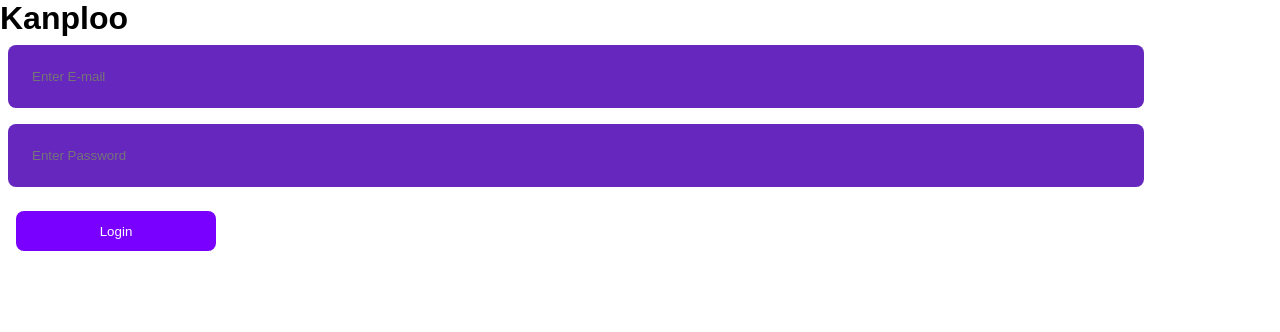
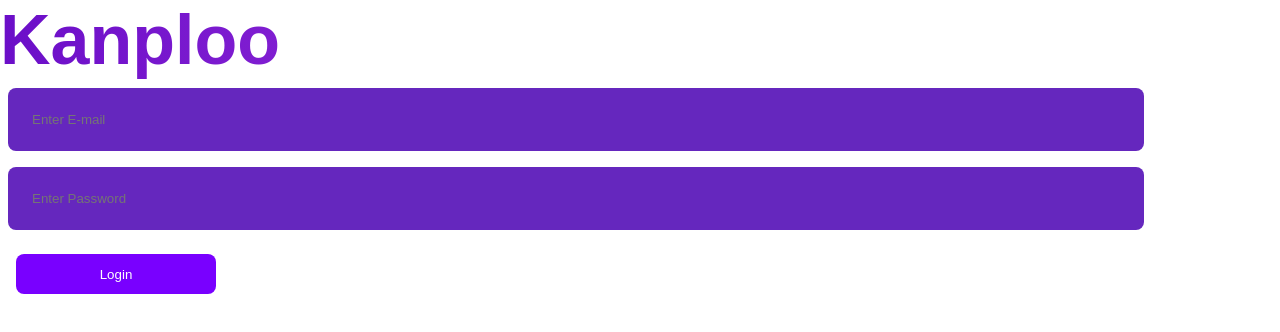
Before and after one commit to Yenekuyar/Kanploo, a React (Create React App) app: page / in a window 1280 px wide. Shown: the top 332 px of the page. Built offline with nearby package versions, Linux system fonts and the light colour scheme.

Commit message:
login request don

```diff
--- a/src/components/Atoms/Title/title.styles.tsx
+++ b/src/components/Atoms/Title/title.styles.tsx
@@ -1,5 +1,10 @@
 import { styled } from "styled-components"
 
 export const StyledTitle = styled.h1`
-
+  font-size: 70px;
+  font-weight: 600;
+  background-image: linear-gradient(to left, #ca56f1, #6b0ec8);
+  color: transparent;
+  background-clip: text;
+  -webkit-background-clip: text;
 `
--- /dev/null
+++ b/src/components/Templates/LoginPage/components/LoginTitle/login-title.styles.tsx
@@ -0,0 +1,9 @@
+import { styled } from "styled-components"
+import { StyledTitle } from "../../../../Atoms/Title/title.styles"
+
+export const LoginTitle = styled(StyledTitle)`
+    @media (max-width: 600px) {
+        margin-bottom: 120px;
+    }
+
+`
--- a/src/components/Templates/LoginPage/constants/login-info.ts
+++ /dev/null
@@ -1,2 +0,0 @@
-export const email = document.getElementById('login-email_input') as HTMLInputElement | null;
-export const password = document.getElementById('login-password_input') as HTMLInputElement | null;
--- /dev/null
+++ b/src/components/Templates/LoginPage/index.ts
@@ -0,0 +1 @@
+import LoginController from "./login-page.controller";
--- a/src/components/Templates/LoginPage/login-page.controller.tsx
+++ b/src/components/Templates/LoginPage/login-page.controller.tsx
@@ -1,17 +1,41 @@
-import { ILoginSubmit, ILoginForm } from "./login-page.props";
-import { email, password } from './constants/login-info';
+import { useState } from "react";
+import { ILogin } from "./login-page.props";
+import LoginPage from "./login-page.view";
 
-export const handleLoginSubmit: React.FormEventHandler<HTMLFormElement> = (event: React.FormEvent<HTMLFormElement>) => {
+export default function LoginController() {
+
+    const [email, setEmail] = useState<string | null>('')
+    const [password, setPassword] = useState<string | null>('')
+
+    const handleEmailChange = (event: { target: { value: string | null }; }) => {
+        console.log(event.target.value)
+
+        setEmail(event.target.value)
+    }
+
+    const handlePasswordChange = (event: { target: { value: string | null }; }) => {
+
+
+        setPassword(event.target.value)
+    }
+
+    const handleLoginSubmit: React.FormEventHandler<HTMLFormElement> = (event: React.FormEvent<HTMLFormElement>) => {
         event.preventDefault();
 
-    console.log(email?.value, password?.value)
 
         fetch('https://central-api.ploomes.com/api/Self/Login', {
             method: 'POST',
-        body: JSON.stringify({"Email": email,"Password": password}),
+            body: JSON.stringify({"Email": `${email}`,"Password": `${password}`}),
             headers: {
                 'Content-Type': 'application/json'
             }
         }).then(response => response.json())
         .then(json => console.log(json))
     }
+
+    return <LoginPage
+                handleEmailChange={handleEmailChange}
+                handlePasswordChange={handlePasswordChange}
+                handleLoginSubmit={handleLoginSubmit}
+            />
+}
--- a/src/components/Templates/LoginPage/login-page.styles.tsx
+++ b/src/components/Templates/LoginPage/login-page.styles.tsx
@@ -12,5 +12,7 @@ export const LoginPageWrapper = styled.div`
         flex-direction: column;
         justify-content: center;
         align-items: center;
+    } &h1 {
+        margin-bottom: 40px;
     }
 `
--- a/src/components/Templates/LoginPage/login-page.view.tsx
+++ b/src/components/Templates/LoginPage/login-page.view.tsx
@@ -1,25 +1,30 @@
 import { LoginInputWrapper } from "./components/LoginInput/login-input.styles";
 import { LoginPageWrapper } from "./login-page.styles";
-import { StyledLoginLabel } from "./components/LoginLabel/login-label.styles";
 import { StyledButton } from "../../Atoms/Button/button.styles";
+import { LoginTitle } from "./components/LoginTitle/login-title.styles";
+import { IProps } from "./login-page.props";
 
-import { handleLoginSubmit } from './login-page.controller'
 
-export default function LoginPage() {
+import { useState } from "react";
+
+
+export default function LoginPage(props: IProps) {
+
     return (
             <LoginPageWrapper>
-                <h1>Kanploo</h1>
-
-                <form onSubmit={handleLoginSubmit}>
+                <LoginTitle>Kanploo</LoginTitle>
+                <form onSubmit={props.handleLoginSubmit}>
                     <LoginInputWrapper
                         type="text"
                         placeholder="Enter E-mail"
                         id="login-email_input"
+                        onChange={props.handleEmailChange}
                     />
                     <LoginInputWrapper
                         type="password"
                         placeholder="Enter Password"
                         id="login-password_input"
+                        onChange={props.handlePasswordChange}
                     />
                     <StyledButton
                         type="submit"
@@ -27,7 +32,6 @@ export default function LoginPage() {
                         Login
                     </StyledButton>
                 </form>
-
             </LoginPageWrapper>
     )
 }
--- a/src/index.tsx
+++ b/src/index.tsx
@@ -6,8 +6,7 @@ import {
   createBrowserRouter,
   RouterProvider,
 } from "react-router-dom";
-import { LoginPageWrapper } from './components/Templates/LoginPage/login-page.styles';
-import LoginPage from './components/Templates/LoginPage/login-page.view';
+import LoginController from './components/Templates/LoginPage/login-page.controller';
 
 const router = createBrowserRouter([
   {
@@ -16,7 +15,7 @@ const router = createBrowserRouter([
     children: [
       {
         path: "/",
-        element: <LoginPage />,
+        element: <LoginController />,
       },
       {
         path: "home",
```
Also changed, not shown: src/components/Templates/LoginPage/login-page.props.ts (+11 -0 lines). Lines whose indentation alone changed are shown as unchanged.
